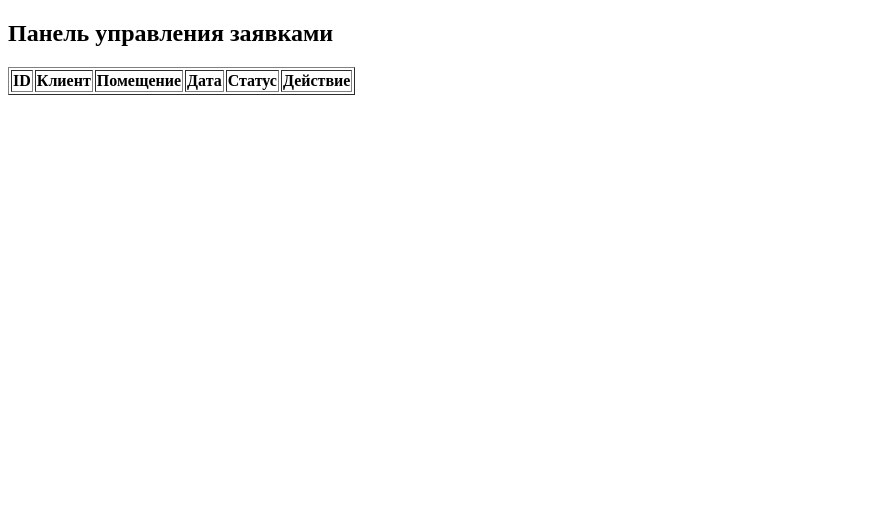
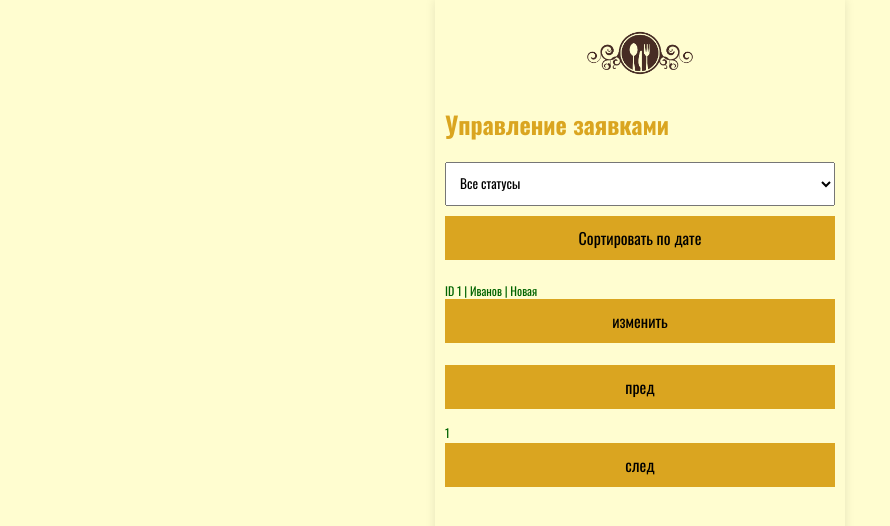
Before and after one commit to mefe20/DemoEkz, a website: page public/admin.html in a window 1280 px wide. Shown: the whole page, without its empty margins (0-890 px from the left). Drawn offline with Linux system fonts and the light colour scheme.

Commit message:
админ панель фильтры пагинация модалки

```diff
--- a/public/admin.html
+++ b/public/admin.html
@@ -2,23 +2,50 @@
 <html lang="ru">
 <head>
     <meta charset="UTF-8">
-    <title>Панель администратора</title>
+    <meta name="viewport" content="width=device-width, initial-scale=1.0">
+    <title>Админ Панель</title>
+    <link rel="stylesheet" href="css/style.css">
 </head>
 <body>
-    <h2>Панель управления заявками</h2>
-    <table border="1">
-        <thead>
-            <tr>
-                <th>ID</th>
-                <th>Клиент</th>
-                <th>Помещение</th>
-                <th>Дата</th>
-                <th>Статус</th>
-                <th>Действие</th>
-            </tr>
-        </thead>
-        <tbody id="admin-bookings">
-            </tbody>
-    </table>
+    <img src="images/05.png" alt="логотип" class="logo">
+    <h2>Управление заявками</h2>
+
+    <select id="statusFilter" onchange="filterData()">
+        <option value="all">Все статусы</option>
+        <option value="Новая">Новая</option>
+        <option value="Банкет назначен">Банкет назначен</option>
+        <option value="Банкет завершен">Банкет завершен</option>
+    </select>
+    <button onclick="sortData()">Сортировать по дате</button>
+
+    <div id="admin-list">
+        <p class="subtext order-item" data-status="Новая">ID 1 | Иванов | Новая
+            <button onclick="showModal()">изменить</button>
+        </p>
+    </div>
+
+    <div>
+        <button onclick="prevPage()">пред</button>
+        <span id="pageNum" class="subtext">1</span>
+        <button onclick="nextPage()">след</button>
+    </div>
+
+    <div id="alertModal" class="modal">
+        <h3>статус обновлен</h3>
+        <button onclick="closeModal()">ок</button>
+    </div>
+
+    <script>
+        function filterData() {
+            // тут логика скрытия элементов по классу
+        }
+        function sortData() {
+            // тут логика сортировки массива
+        }
+        function showModal() { document.getElementById('alertModal').style.display = 'block'; }
+        function closeModal() { document.getElementById('alertModal').style.display = 'none'; }
+        function prevPage() {}
+        function nextPage() {}
+    </script>
 </body>
 </html>
```
